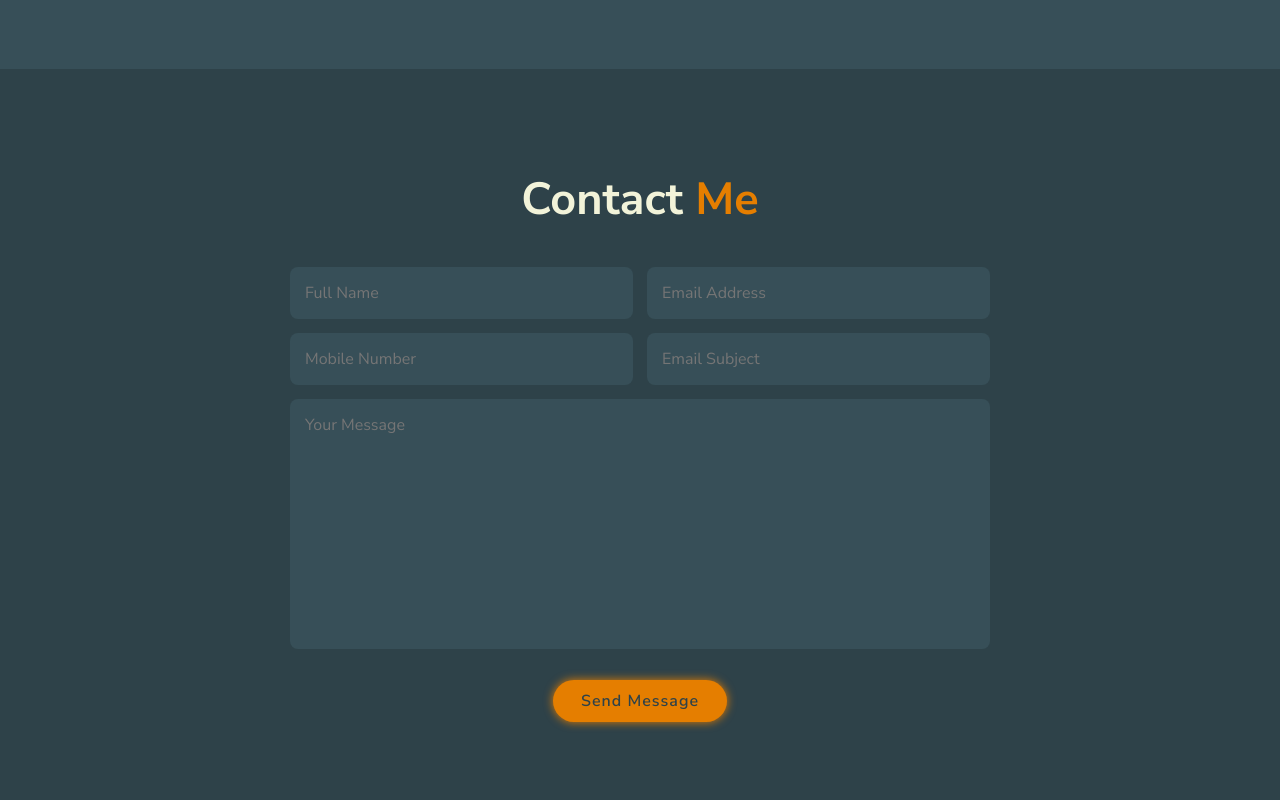
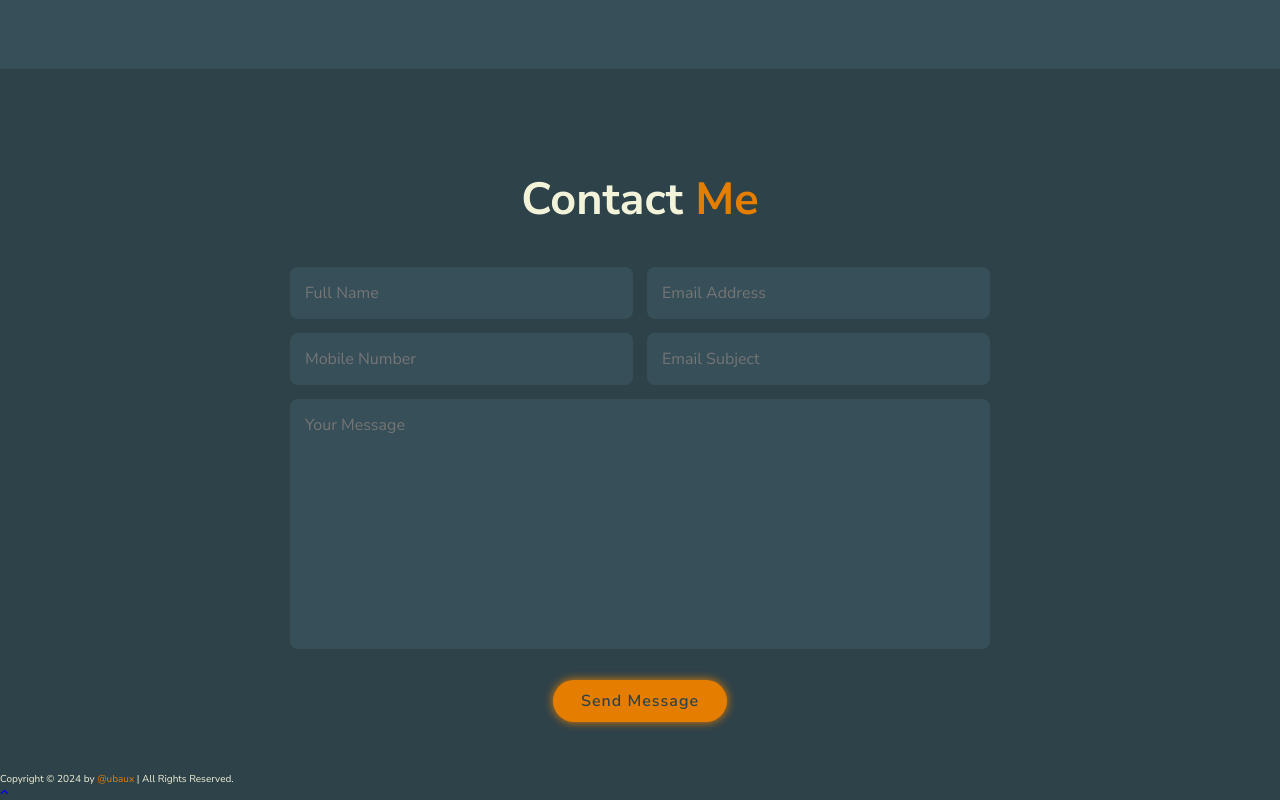
Before and after one commit to ubaidurrehmanasghar/portfolio-webpage, a plain HTML site: page index.html in a window 1280 px wide. Shown: the part 3468-4268 px from the top of the page. Before the commit the page ends 4240 px from the top, so only its background shows below. Drawn offline with Linux system fonts and the light colour scheme.

Commit message:
Footer Section Added

```diff
--- a/index.html
+++ b/index.html
@@ -165,5 +165,14 @@
             <input type="submit" value="Send Message" class="btn">
         </form>
      </section>
+     <!--Footer Section Design-->
+     <footer class="footer">
+        <div class="footer-text">
+            <p>Copyright &copy; 2024 by <span>@ubaux</span> | All Rights Reserved.</p>
+        </div>
+        <div class="footer-iconTop">
+            <a href="#home"><i class="fa-solid fa-angle-up"></i></a>
+        </div>
+     </footer>
 </body>
 </html>
```
